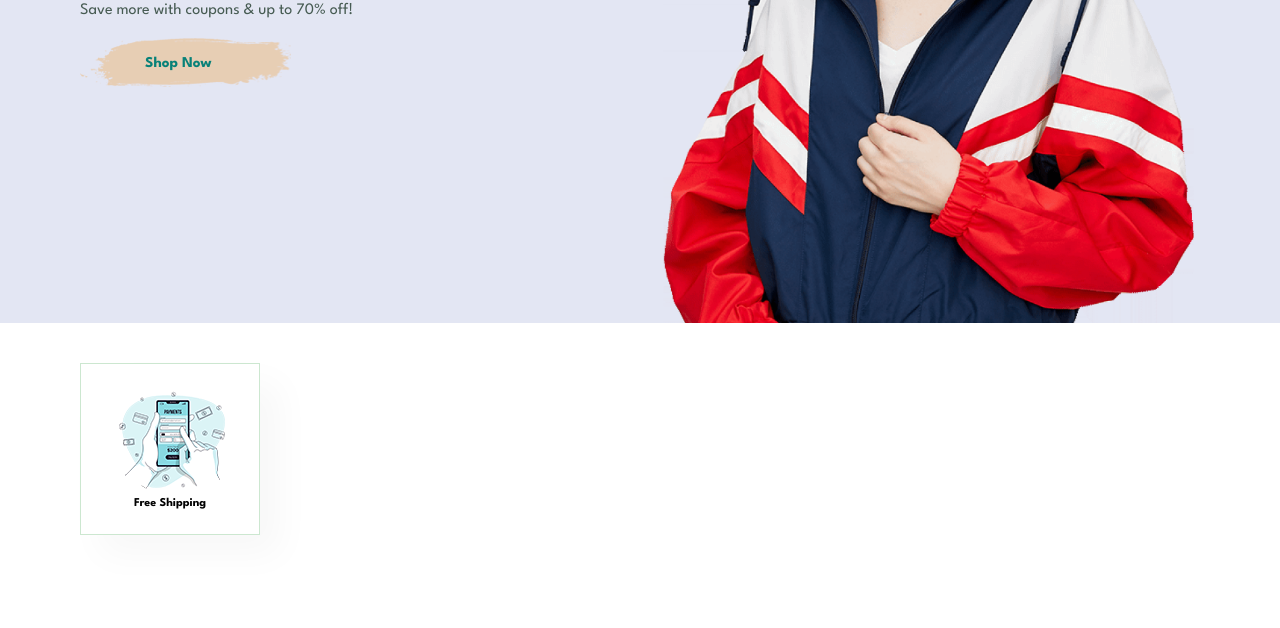
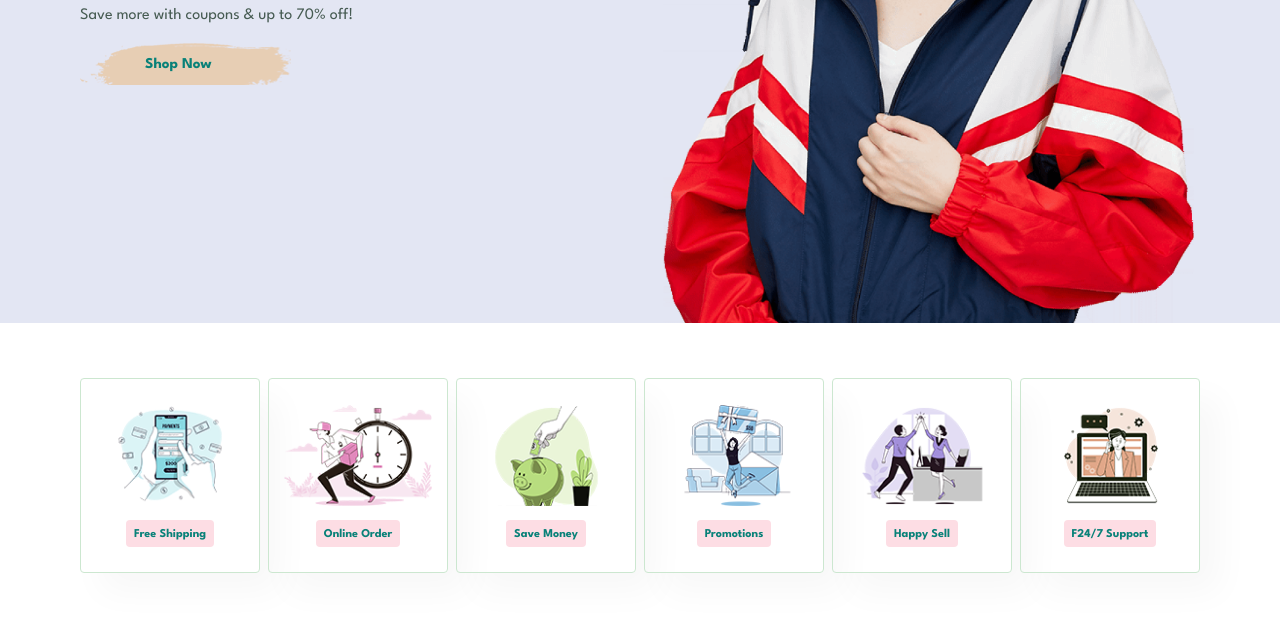
Before and after one commit to lid9/EcommerceWebsite, a plain HTML site: page index.html in a window 1280 px wide. Shown: the part 481-1109 px from the top of the page. Before the commit the page ends 1056 px from the top, so only its background shows below. Drawn offline with Linux system fonts and the light colour scheme.

Commit message:
add features

```diff
--- a/index.html
+++ b/index.html
@@ -38,6 +38,26 @@
             <img src="img/features/f1.png" alt="">
             <h6>Free Shipping</h6>
         </div>
+        <div class="fe-box">
+            <img src="img/features/f2.png" alt="">
+            <h6>Online Order</h6>
+        </div>
+        <div class="fe-box">
+            <img src="img/features/f3.png" alt="">
+            <h6>Save Money</h6>
+        </div>
+        <div class="fe-box">
+            <img src="img/features/f4.png" alt="">
+            <h6>Promotions</h6>
+        </div>
+        <div class="fe-box">
+            <img src="img/features/f5.png" alt="">
+            <h6>Happy Sell</h6>
+        </div>
+        <div class="fe-box">
+            <img src="img/features/f6.png" alt="">
+            <h6>F24/7 Support</h6>
+        </div>
     </section>
 
     <script src="script.js"></script>
--- a/style.css
+++ b/style.css
@@ -127,11 +127,18 @@ body {
     background-color: transparent;
     color: #088178;
     border: 0;
-    padding: 18px 80px 20px 65px;
+    padding: 14px 80px 14px 65px;
     background-repeat: no-repeat;
     cursor: pointer;
     font-weight: 700;
     font-size: 15px;
+}
+
+#feature {
+    display: flex;
+    align-items: center;
+    justify-content: space-between;
+    flex-wrap: wrap;
 }
 
 #feature .fe-box {
@@ -140,4 +147,24 @@ body {
     padding: 25px 15px;
     box-shadow: 20px 20px 34px rgba(0, 0, 0, 0.03);
     border: 1px solid #cce7d0;
+    border-radius: 4px;
+    margin: 15px 0;
 }
+
+#feature .fe-box:hover {
+    box-shadow: 10px 10px 54px rgba(70, 62, 221, 0.1);
+}
+
+#feature .fe-box img {
+    width: 100%;
+    margin-bottom: 10px;
+}
+
+#feature .fe-box h6 {
+    display: inline-block;
+    padding: 9px 8px 6px 8px;
+    line-height: 1;
+    border-radius: 4px;
+    color: #088178;
+    background-color: #fddde4;
+}
```
